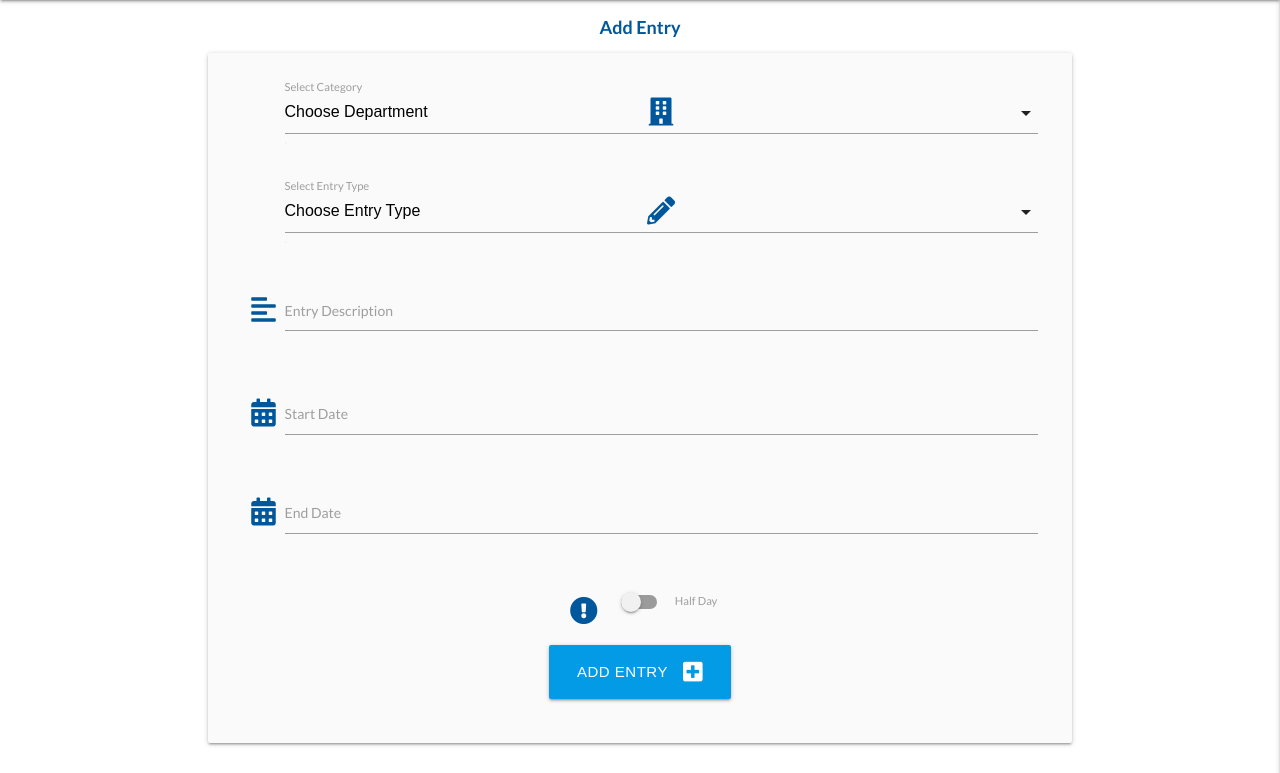
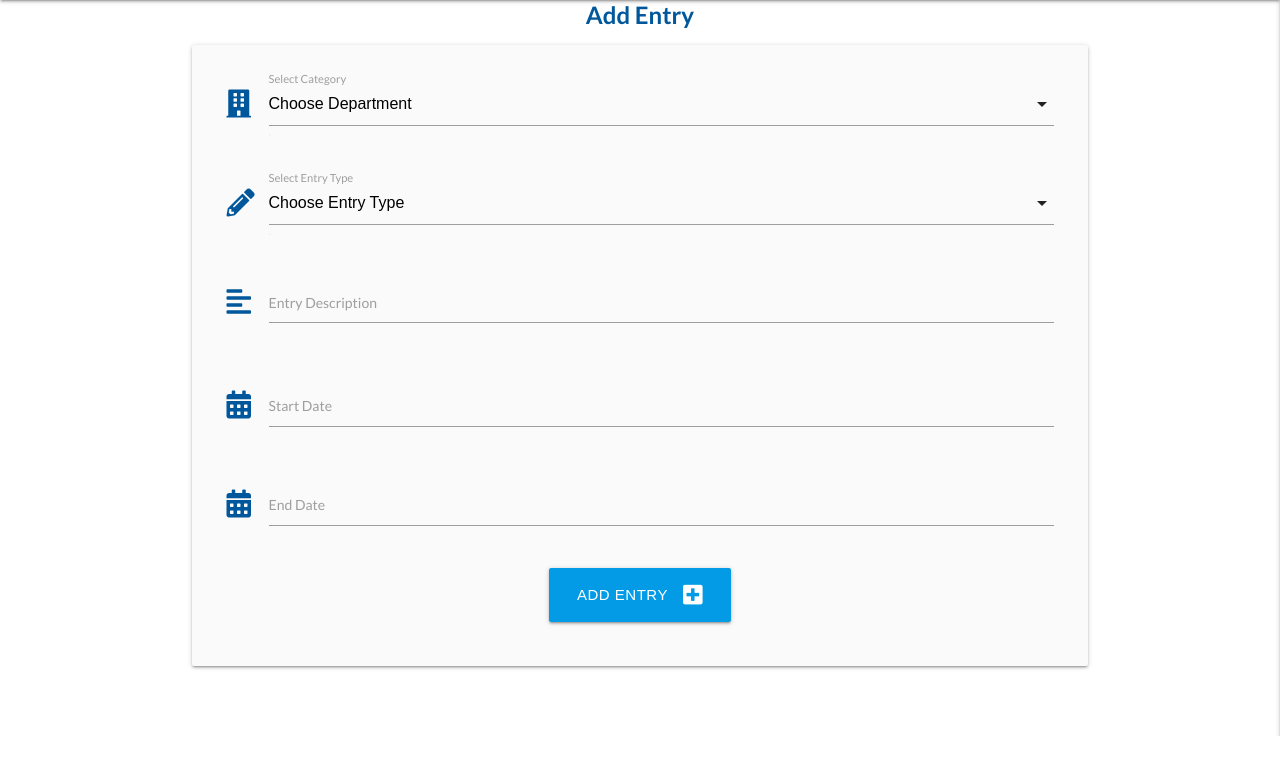
Before and after one commit to vladimir-cmd/vacation-planner-web-app, a Flask app: page /add_entry in a window 1280 px wide. Shown: the part 64-837 px from the top of the page. After the commit the page ends 800 px from the top, so only its background shows below. Run offline with Flask 2, Linux system fonts and the light colour scheme; data that the repository does not hold is empty; some libraries are stand-ins or nearby versions.

Commit message:
Removed half day

```diff
--- a/app.py
+++ b/app.py
@@ -143,7 +143,6 @@
 @app.route("/add_entry", methods=["GET", "POST"])
 def add_entry():
     if request.method == "POST":
-        half_day = "on" if request.form.get("half_day") else "off"
         user = mongo.db.users.find_one({ 'username' : session["user"]})
         entry = {
             "category_name": request.form.get("category_name"),
@@ -151,7 +150,6 @@
             "entry_description": request.form.get("entry_description"),
             "start_date": request.form.get("start_date"),
             "end_date": request.form.get("end_date"),
-            "half_day": half_day,
             "created_by": session["user"]
         }
         mongo.db.entries.insert_one(entry)
@@ -182,7 +180,6 @@
 @app.route("/edit_entry/<entry_id>", methods=["GET", "POST"])
 def edit_entry(entry_id):
     if request.method == "POST":
-        half_day = "on" if request.form.get("half_day") else "off"
         user = mongo.db.users.find_one({'username': session["user"]})
 
         # First get the current vacation date frame and update vacation days with that number
@@ -226,7 +223,6 @@
             "entry_description": request.form.get("entry_description"),
             "start_date": request.form.get("start_date"),
             "end_date": request.form.get("end_date"),
-            "half_day": half_day,
             "created_by": session["user"]
         }
 
--- a/static/css/style.css
+++ b/static/css/style.css
@@ -40,12 +40,6 @@
 /* Add a color to the delete button */
 .deletebtn {
   background-color: #f44336;
-}
-
-/* Add padding and center-align text to the container */
-.container {
-  padding: 16px;
-  text-align: center;
 }
 
 /* The Modal (background) */
--- a/static/js/script.js
+++ b/static/js/script.js
@@ -32,7 +32,7 @@
                 $(".select-wrapper input.select-dropdown").on("focusout", function () {
                     if ($(this).parent(".select-wrapper").children("select").prop("required")) {
                         if ($(this).css("border-bottom") != "1px solid rgb(76, 175, 80)") {
-                            $(this).parent(".select-wrapper").children("input").css(classInvalid);
+                            $(this).parent(".select-wrapper").children("input").css(classValid);
                         }
                     }
                 });
--- a/templates/add_entry.html
+++ b/templates/add_entry.html
@@ -1,7 +1,7 @@
 {% extends "base.html" %}
 {% block content %}
 
-    <h3 class="light-blue-text text-darken-4 center-align">Add Entry</h3>
+    <h2 class="light-blue-text text-darken-4 center-align">Add Entry</h2>
 
     <div class="row card-panel grey lighten-5">
         <form class="col s12" method="POST" action="{{ url_for('add_entry') }}">
@@ -58,20 +58,6 @@
                     <label for="end_date">End Date</label>
                 </div>
             </div>
-            <!-- Half day switch -->
-            <div class="row">
-                <div class="input-field col s12">
-                    <!-- Switch -->
-                    <div class="switch">
-                        <i class="fas fa-exclamation-circle prefix light-blue-text text-darken-4"></i>
-                        <label for="half_day">
-                            <input type="checkbox" id="half_day" name="half_day">
-                            <span class="lever"></span>
-                            Half Day
-                        </label>
-                    </div>
-                </div>
-            </div>
 <!--             Submit Button -->
             <div class="row">
                 <div class="col s12 center-align">
--- a/templates/login.html
+++ b/templates/login.html
@@ -1,7 +1,7 @@
 {% extends "base.html" %}
 {% block content %}
 
-    <h3 class="center-align">Log In</h3>
+    <h2 class="center-align">Log In</h2>
 
     <div class="row">
         <form class="col s12 m8 offset-m2" method="POST" action="{{ url_for('login') }}">
--- a/templates/profile.html
+++ b/templates/profile.html
@@ -1,6 +1,4 @@
 {% extends "base.html" %} {% block content %}
-
-<!--    <h3 class="center-align">Log In</h3>-->
 
 <div class="row">
     <div class="col s12 m8 offset-m2">
--- a/templates/register.html
+++ b/templates/register.html
@@ -1,7 +1,7 @@
 {% extends "base.html" %}
 {% block content %}
 
-    <h3 class="center-align">Register</h3>
+    <h2 class="center-align">Register</h2>
 
     <div class="row">
         <form class="col s12 m8 offset-m2" method="POST" action="{{ url_for('register') }}">
```
Also changed, not shown: templates/edit_entry.html (+1 -19 lines).
